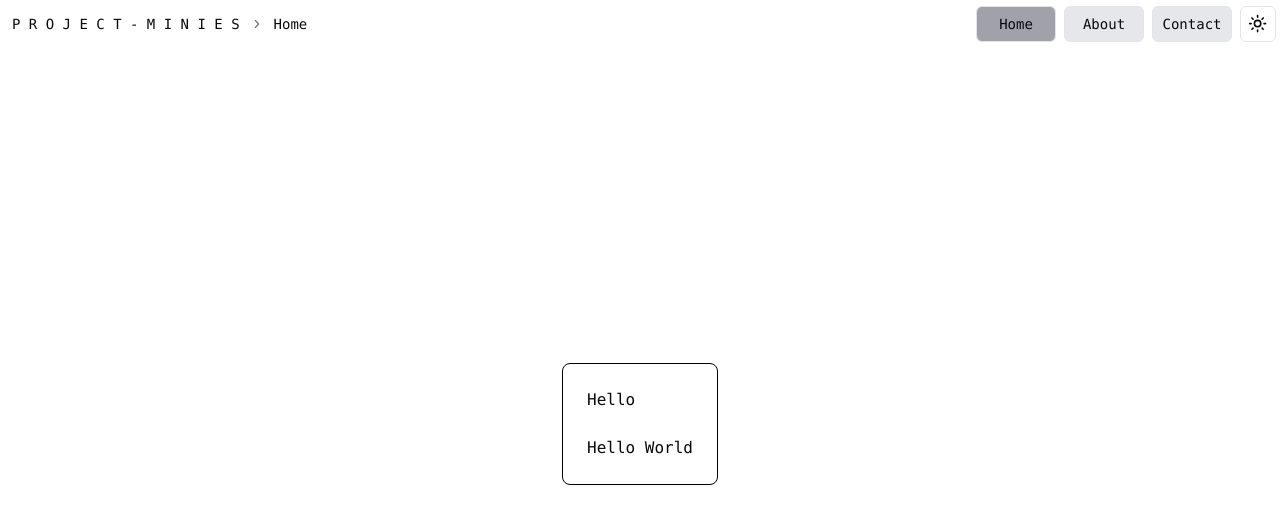
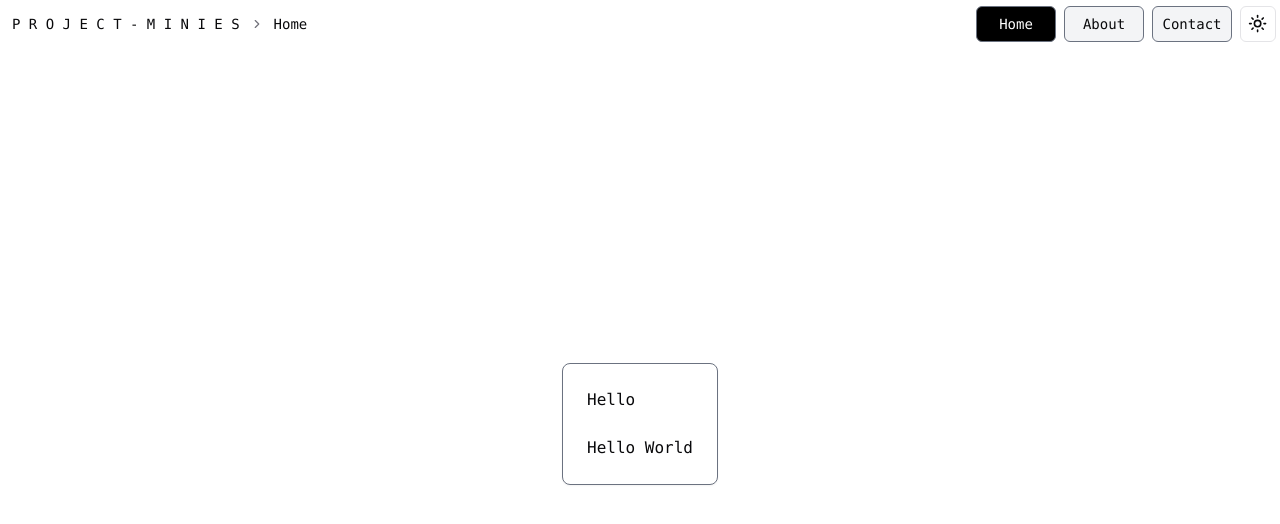
Before and after one commit to nekoleev/project-minies, a Next.js app: page /home in a window 1280 px wide. Shown: the top 524 px of the page. Built offline with nearby package versions, Linux system fonts and the light colour scheme.

Commit message:
minor adjustments

```diff
--- a/src/app/todolist.tsx
+++ b/src/app/todolist.tsx
@@ -1,8 +1,11 @@
 // TODO:
 // TODO:
+// TODO:
+////Adjust button colors for consistencies
+////Implement Animation
 // TODO: Clean Branch Codes
 // TODO: Work with branching
-// TODO: Fix and Finalize Intro Page
+////Fix and Finalize Intro Page
 ////Trasfer global layout inside (routes) and keep breadcrumbs within
 ////Set home page as sub route
 ////Work with intro page as main page
--- a/src/components/ui/card.tsx
+++ b/src/components/ui/card.tsx
@@ -9,7 +9,7 @@ const Card = React.forwardRef<
   <div
     ref={ref}
     className={cn(
-      "rounded-lg border-x border-y border-black dark:border-x dark:border-y dark:border-gray-500 bg-card text-card-foreground shadow-sm",
+      "rounded-lg border-x border-y border-gray-500 dark:border-x dark:border-y dark:border-gray-500 bg-card text-card-foreground shadow-sm",
       className
     )}
     {...props}
--- a/src/components/ui/navigation-menu.tsx
+++ b/src/components/ui/navigation-menu.tsx
@@ -41,7 +41,7 @@ NavigationMenuList.displayName = NavigationMenuPrimitive.List.displayName;
 const NavigationMenuItem = NavigationMenuPrimitive.Item;
 
 const navigationMenuTriggerStyle = cva(
-  "group inline-flex h-9 w-20 items-center justify-center rounded-md border-x border-y bg-gray-200 mx-1 text-sm font-medium transition-colors hover:bg-zinc-300 hover:text-zinc-900 focus:bg-zinc-500 focus:text-zinc-900 focus:outline-none disabled:pointer-events-none disabled:opacity-50 data-[active]:bg-zinc-400 data-[state=open]:bg-zinc-100/50 dark:bg-zinc-950 dark:hover:bg-zinc-800 dark:hover:text-zinc-50 dark:focus:bg-zinc-800 dark:focus:text-zinc-50 dark:data-[active]:bg-zinc-700 dark:data-[state=open]:bg-zinc-800/50"
+  "group inline-flex h-9 w-20 items-center justify-center rounded-md border-x border-y border-gray-500 bg-gray-100 mx-1 text-sm font-medium transition-colors hover:bg-zinc-300 hover:text-zinc-900 focus:bg-zinc-500 focus:text-zinc-900 focus:outline-none disabled:pointer-events-none disabled:opacity-50 data-[active]:bg-black data-[active]:text-white data-[state=open]:bg-zinc-100/50 dark:bg-zinc-950 dark:hover:bg-zinc-900 dark:hover:text-zinc-50 dark:focus:bg-zinc-700 dark:focus:text-zinc-50 dark:data-[active]:bg-white dark:data-[active]:text-black dark:data-[state=open]:bg-zinc-800/50"
 );
 
 const NavigationMenuTrigger = React.forwardRef<
```
